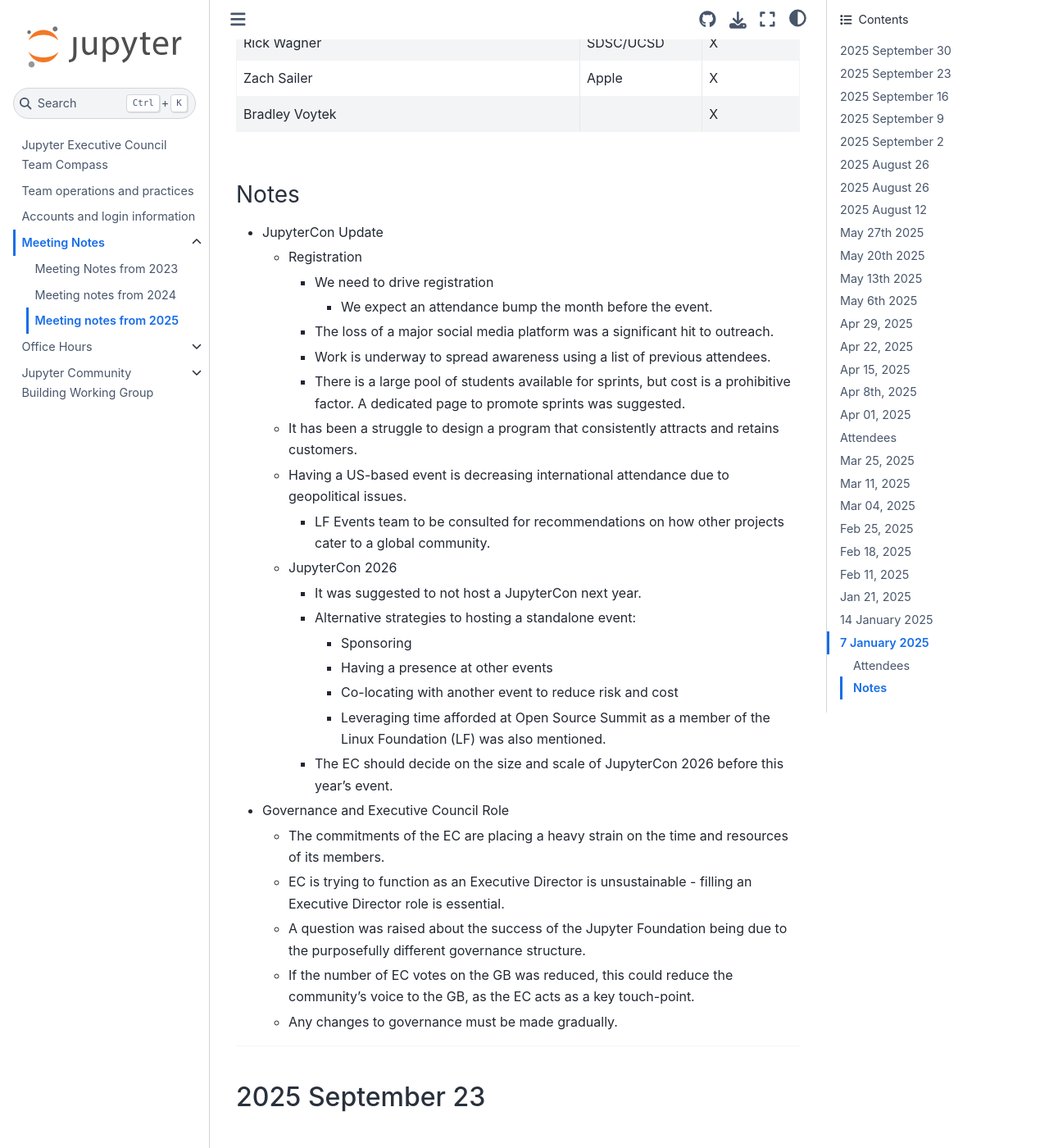
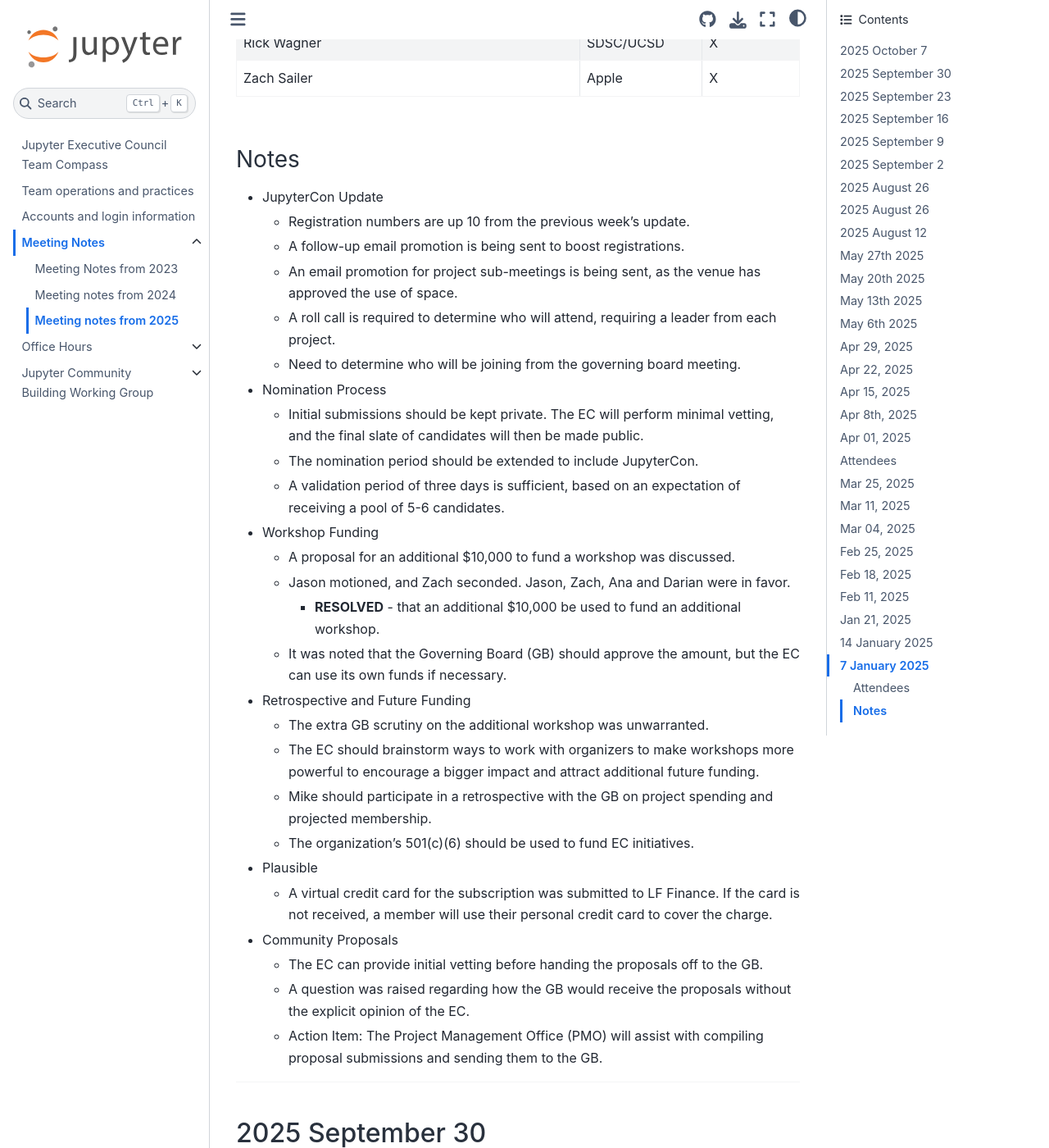
Before and after one commit to jupyter-governance/ec-team-compass, a Sphinx documentation site: the page built from docs/meeting_notes/2025.md, in a window 1280 px wide and 1400 px high, scrolled down 480 px. Shown: the whole window at 82% size. Built offline with Sphinx 7.4.7 and the Sphinx Book theme 1.1.4, drawn with Linux system fonts in a browser that asks for light colours; some of the changed text lies outside the part shown.

Commit message:
meeting minutes for oct 7 (#158)
Signed-off-by: Tom Slanda <jesus_slanda@yahoo.com>

```diff
--- a/docs/meeting_notes/2025.md
+++ b/docs/meeting_notes/2025.md
@@ -1,4 +1,48 @@
 # Meeting notes from 2025
+
+## 2025 October 7
+
+### Attendees
+
+| Executive Council Member Voting Rep  | Company | Attended |
+| ------------- | ------------- | ------------- |
+| Afshin Darian | QuantStack | X |
+| Ana Ruvalcaba | Independent | X |
+| Chris Holdgraf | 2i2c | X |
+| Jason Grout | Independent | X |
+| Rick Wagner | SDSC/UCSD | X |
+| Zach Sailer | Apple | X |
+
+### Notes
+
+* JupyterCon Update
+    * Registration numbers are up 10 from the previous week's update.
+    * A follow-up email promotion is being sent to boost registrations.
+    * An email promotion for project sub-meetings is being sent, as the venue has approved the use of space.
+    * A roll call is required to determine who will attend, requiring a leader from each project.
+    * Need to determine who will be joining from the governing board meeting.
+* Nomination Process
+    * Initial submissions should be kept private. The EC will perform minimal vetting, and the final slate of candidates will then be made public.
+    * The nomination period should be extended to include JupyterCon.
+    * A validation period of three days is sufficient, based on an expectation of receiving a pool of 5-6 candidates.
+* Workshop Funding
+    * A proposal for an additional $10,000 to fund a workshop was discussed.
+    * Jason motioned, and Zach seconded.  Jason, Zach, Ana and Darian were in favor.
+        * **RESOLVED** - that an additional $10,000 be used to fund an additional workshop.
+    * It was noted that the Governing Board (GB) should approve the amount, but the EC can use its own funds if necessary.
+* Retrospective and Future Funding
+    * The extra GB scrutiny on the additional workshop was unwarranted.
+    * The EC should brainstorm ways to work with organizers to make workshops more powerful to encourage a bigger impact and attract additional future funding.
+    * Mike should participate in a retrospective with the GB on project spending and projected membership.
+    * The organization's 501(c)(6) should be used to fund EC initiatives.
+* Plausible
+    * A virtual credit card for the subscription was submitted to LF Finance. If the card is not received, a member will use their personal credit card to cover the charge.
+* Community Proposals
+    * The EC can provide initial vetting before handing the proposals off to the GB.
+    * A question was raised regarding how the GB would receive the proposals without the explicit opinion of the EC.
+    * Action Item: The Project Management Office (PMO) will assist with compiling proposal submissions and sending them to the GB.
+
+---
 
 ## 2025 September 30
 
@@ -207,7 +251,7 @@
 
 | Executive Council Member Voting Rep  | Company | Attended |
 | ------------- | ------------- | ------------- |
-| Afshin Darian | QuantStack | x |
+| Afshin Darian | QuantStack | X |
 | Ana Ruvalcaba | Independent | X |
 | Chris Holdgraf | 2i2c | X |
 | Jason Grout | Independent | X |
@@ -234,7 +278,7 @@
 
 | Executive Council Member Voting Rep  | Company | Attended |
 | ------------- | ------------- | ------------- |
-| Afshin Darian | QuantStack | x |
+| Afshin Darian | QuantStack | X |
 | Ana Ruvalcaba | Independent | X |
 | Chris Holdgraf | 2i2c |  |
 | Jason Grout | Independent | X |
```
